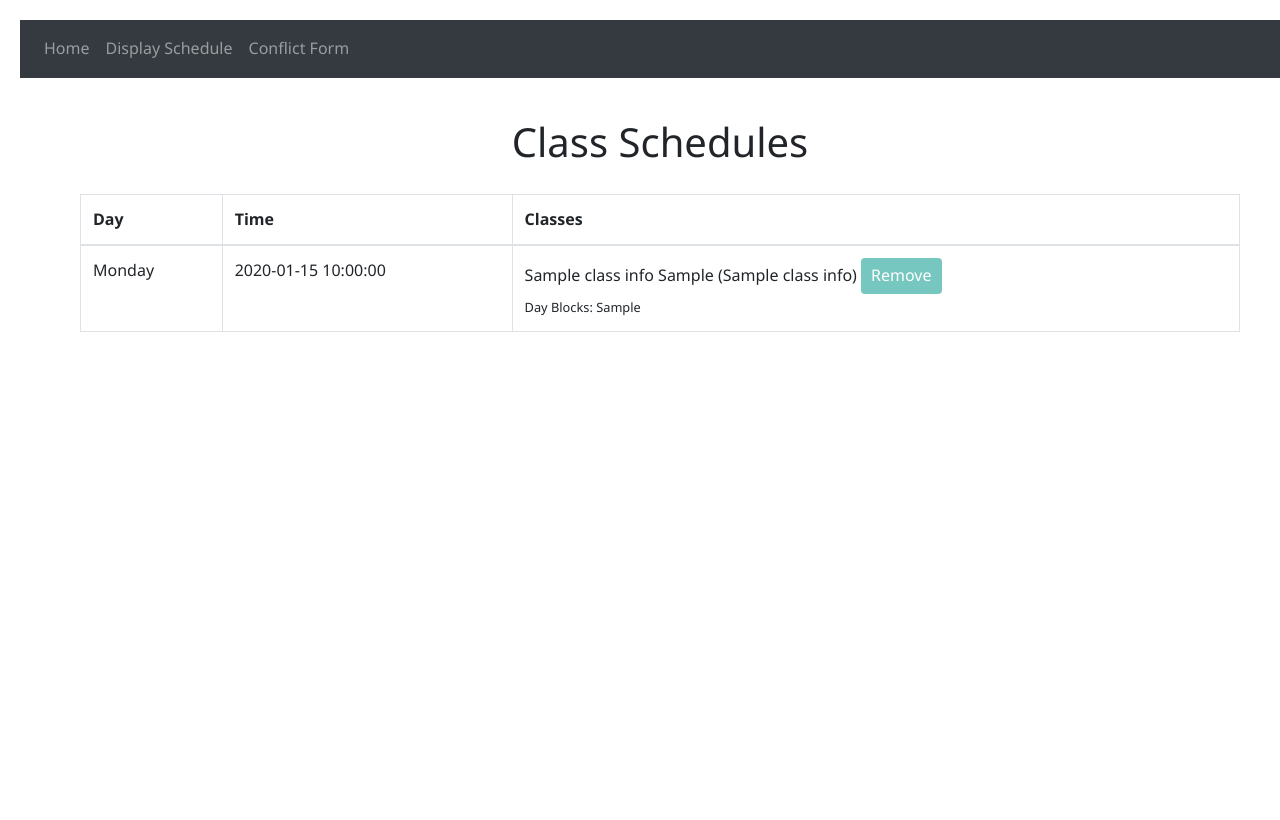
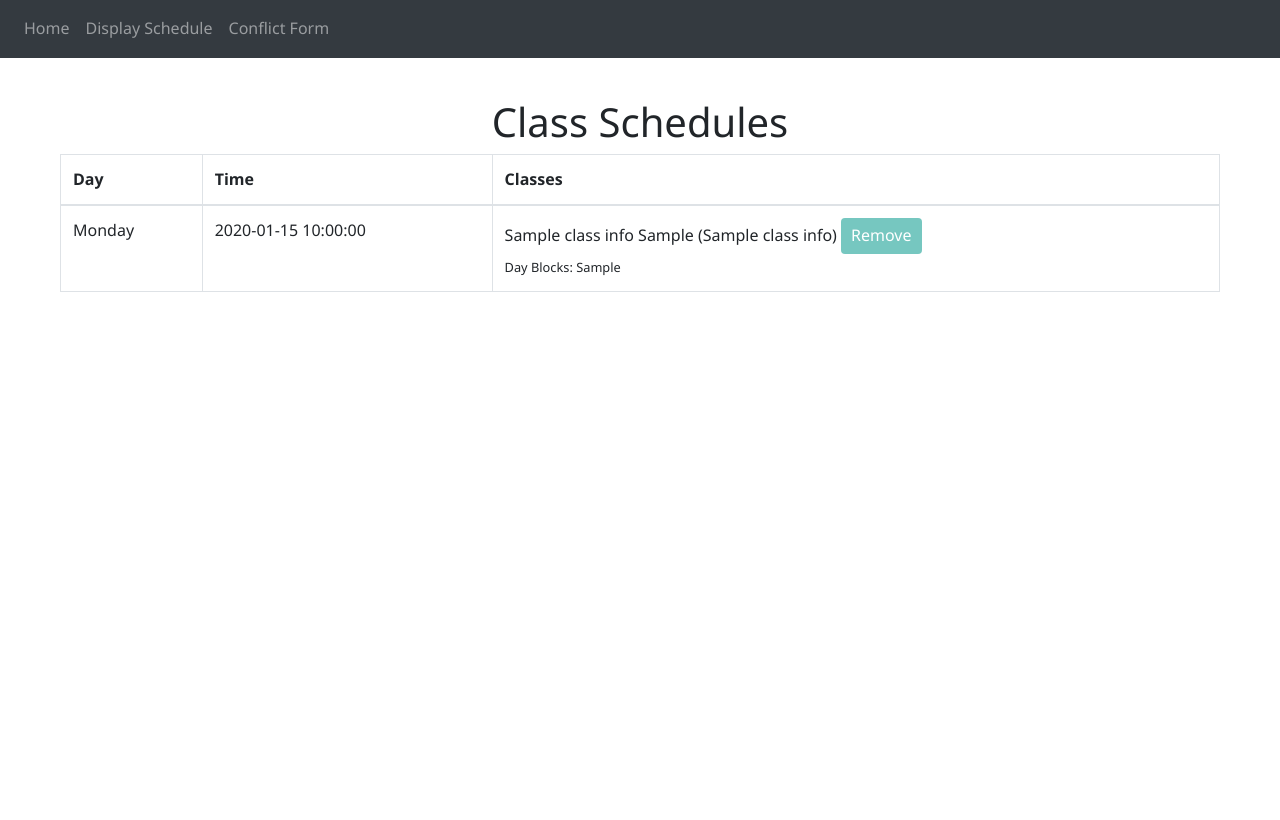
Before and after one commit to MA0610/testSite, a Flask app: template templates/schedules.html in a window 1280 px wide. After the commit the page ends 292 px from the top, so only its background shows below. Run offline with Flask 3, Linux system fonts and the light colour scheme; the template is opened without the code that fills it: most values are stand-ins (such as "Sample title", 1, 10 or a date in 2020); some libraries are stand-ins or nearby versions.

Commit message:
Update schedules.html

```diff
--- a/templates/schedules.html
+++ b/templates/schedules.html
@@ -1,21 +1,14 @@
 {% extends "base.html" %}
-{% block title %}Schedule{% endblock %}
 
 {% block content %}
+
 <head>
     <meta charset="UTF-8">
     <meta name="viewport" content="width=device-width, initial-scale=1.0">
     <title>Class Schedules</title>
     <link rel="stylesheet" href="styles.css">
-    <style>
-        body {
-            margin: 20px;
-            overflow: scroll;
-        }
-        .schedule-table {
-            margin-top: 20px;
-        }
-    </style>
+</head>
+
     <script>
         function removeClass(className, professorName, timeSlotTime, classSection) {
             if (confirm(`Are you sure you want to remove ${className} ${classSection} taught by ${professorName}?`)) {
```
